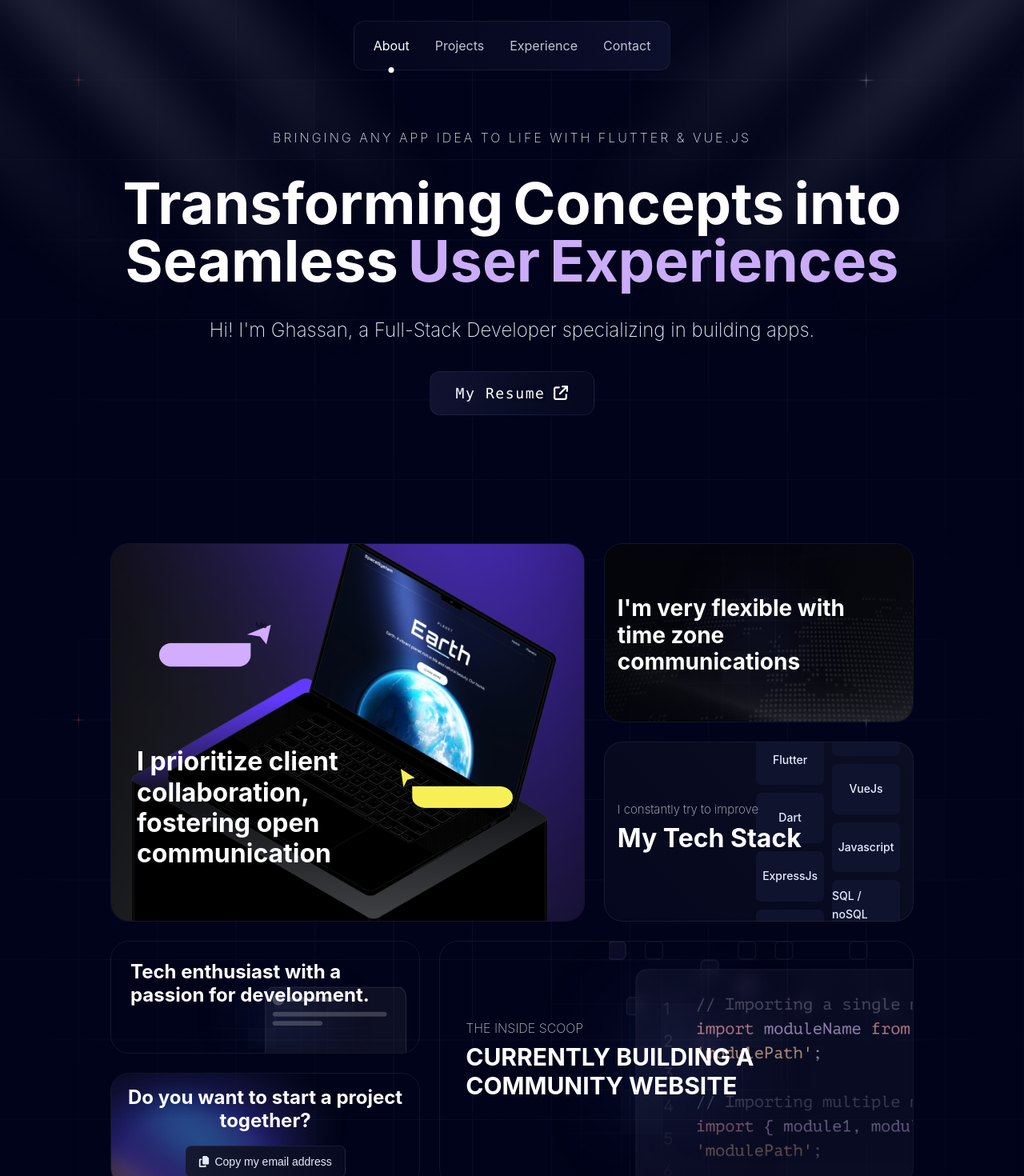
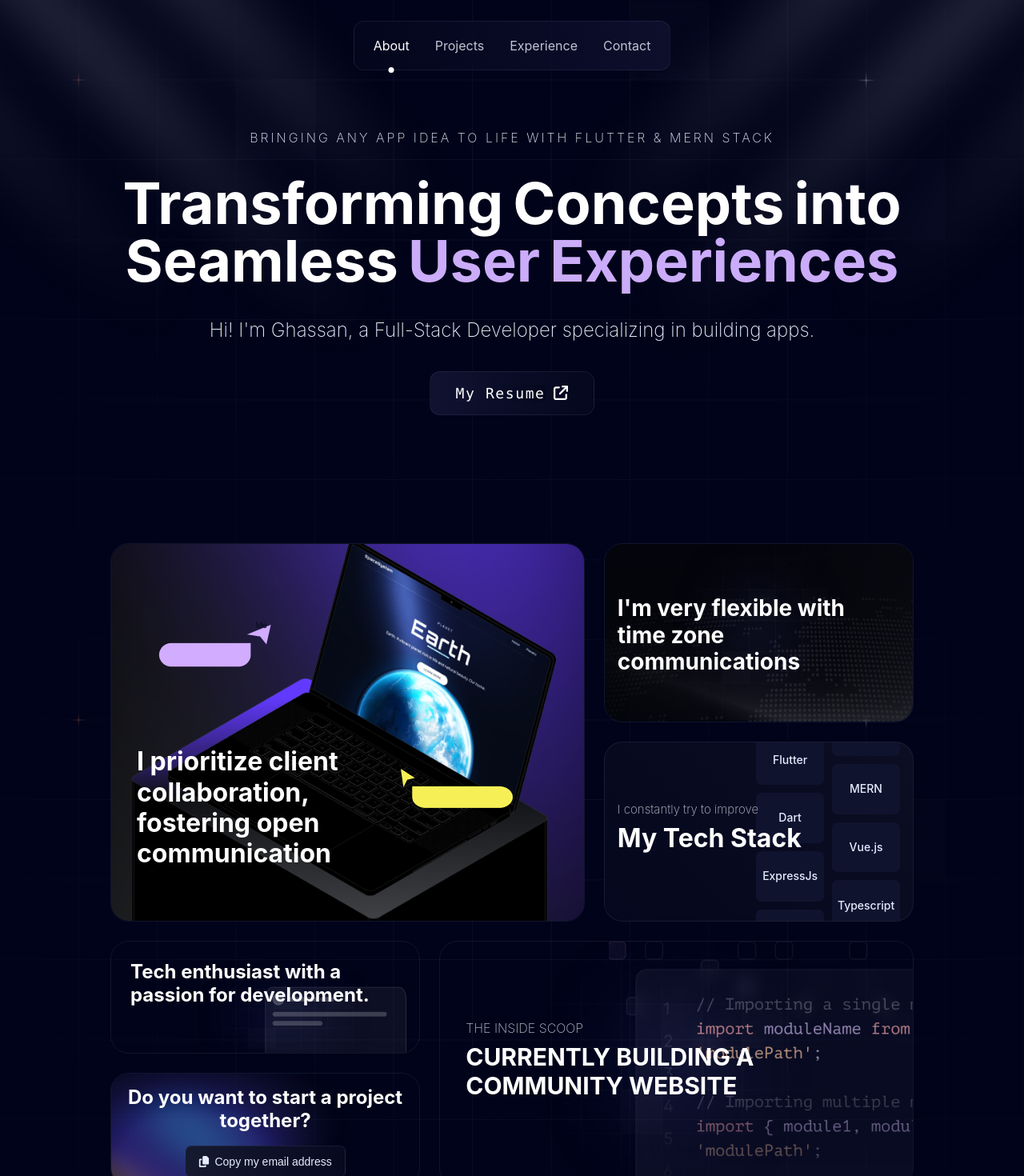
Before and after one commit to GhassanAlKaraan/vue-portfolio, a Vue app: page / in a window 1280 px wide. Shown: the top 1470 px of the page at 80% size. Built offline with nearby package versions, Linux system fonts and the light colour scheme.

Commit message:
changed tech stack

```diff
--- a/src/components/about/Hero.vue
+++ b/src/components/about/Hero.vue
@@ -5,7 +5,7 @@ import GlitchButton from "@/components/about/GlitchButton.vue";
 <template>
     <div class="hero">
 
-        <h3 class="hero-role">Bringing Any App Idea to Life with Flutter & Vue.js</h3>
+        <h3 class="hero-role">Bringing Any App Idea to Life with Flutter & MERN Stack</h3>
         <h2 class="hero-title">
             Transforming Concepts into Seamless <span class="secondary-title">User Experiences</span>
         </h2>
--- a/src/components/about/TechstackGrid.vue
+++ b/src/components/about/TechstackGrid.vue
@@ -2,11 +2,11 @@
 
     <div class="tech-stack-grid">
         <div class="card div1">Flutter</div>
-        <div class="card div2">VueJs</div>
+        <div class="card div2">MERN</div>
         <div class="card div3">Dart</div>
-        <div class="card div4">Javascript</div>
+        <div class="card div4">Vue.js</div>
         <div class="card div5">ExpressJs</div>
-        <div class="card div6">SQL / noSQL</div>
+        <div class="card div6">Typescript</div>
         <div class="card div7"></div>
         <div class="card div8"></div>
     </div>
@@ -77,7 +77,7 @@
     grid-row-start: 1;
 }
 
-@media  screen and (max-width: 768px) {
+@media screen and (max-width: 768px) {
     .card {
         padding: 0.5rem;
         font-size: 12px;
```
